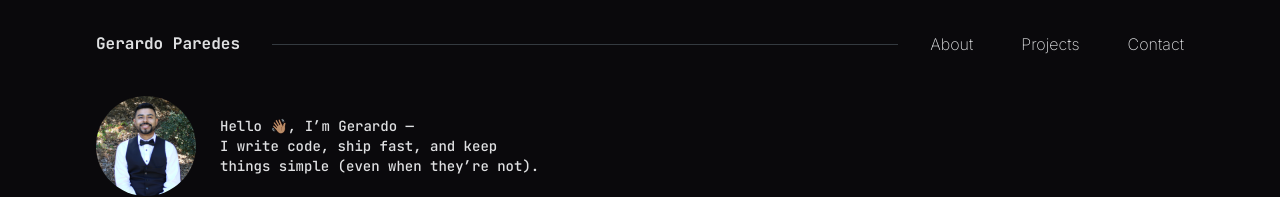
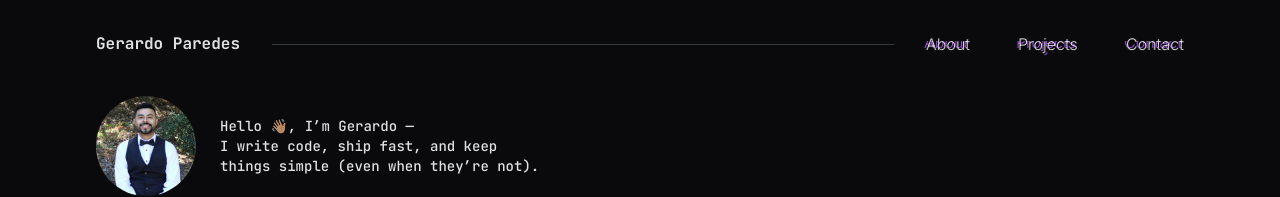
Before and after one commit to gerardopar/my-portfolio, a React (Vite) app: page / in a window 1280 px wide. Shown: the top 197 px of the page. Built offline with nearby package versions, Linux system fonts and the light colour scheme.

Commit message:
add glitch effect

```diff
--- a/src/components/nav/Nav.tsx
+++ b/src/components/nav/Nav.tsx
@@ -1,17 +1,28 @@
 import React from "react";
-
 import { Link } from "react-router";
 
 export const Nav: React.FC = () => {
   return (
     <nav className="flex gap-12">
-      <Link className="text-primary-white font-inter font-[200]" to="/about">
+      <Link
+        className="glitch text-primary-white font-inter font-[200]"
+        to="/about"
+        data-text="About"
+      >
         About
       </Link>
-      <Link className="text-primary-white font-inter font-[200]" to="/projects">
+      <Link
+        className="glitch text-primary-white font-inter font-[200]"
+        to="/projects"
+        data-text="Projects"
+      >
         Projects
       </Link>
-      <Link className="text-primary-white font-inter font-[200]" to="/contact">
+      <Link
+        className="glitch text-primary-white font-inter font-[200]"
+        to="/contact"
+        data-text="Contact"
+      >
         Contact
       </Link>
     </nav>
--- a/src/main.tsx
+++ b/src/main.tsx
@@ -5,6 +5,7 @@ import { createRoot } from "react-dom/client";
 import App from "./App.tsx";
 
 import "./index.css";
+import "./index.scss";
 
 createRoot(document.getElementById("root")!).render(
   <StrictMode>
```
